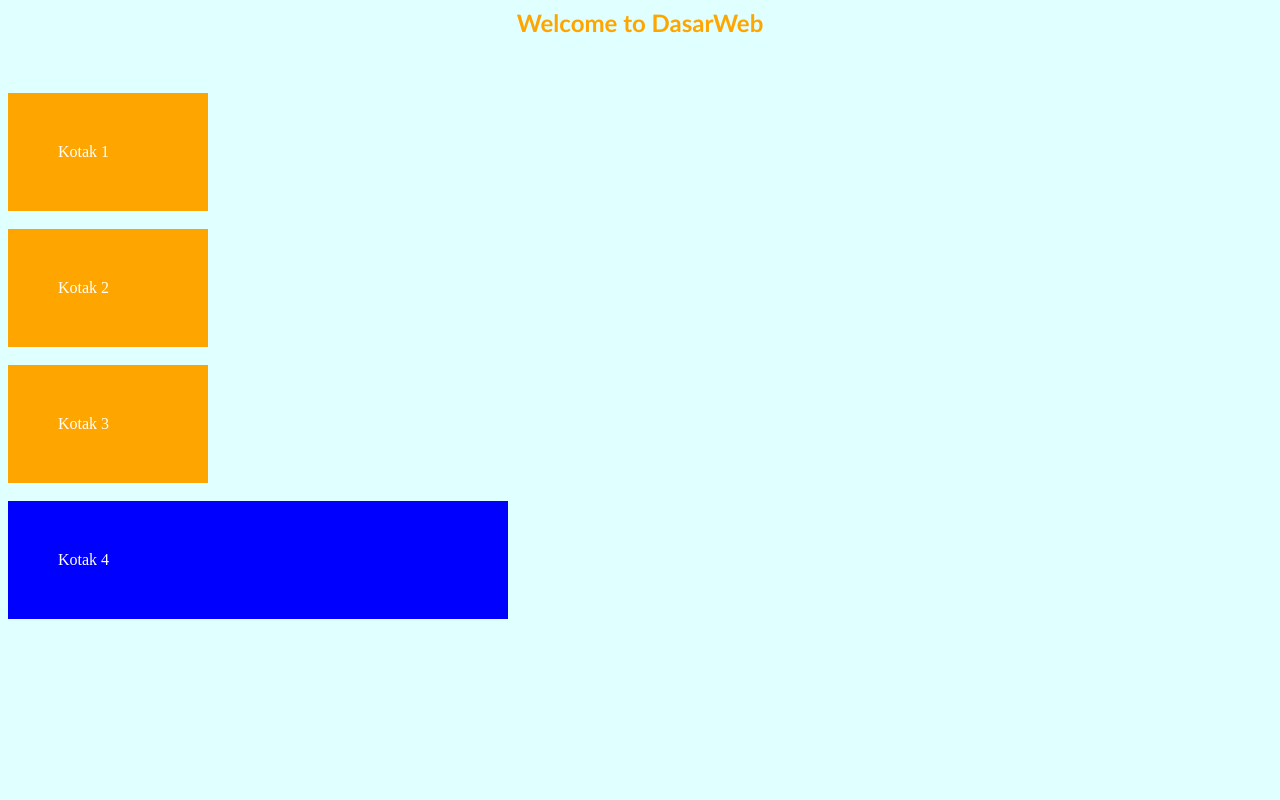
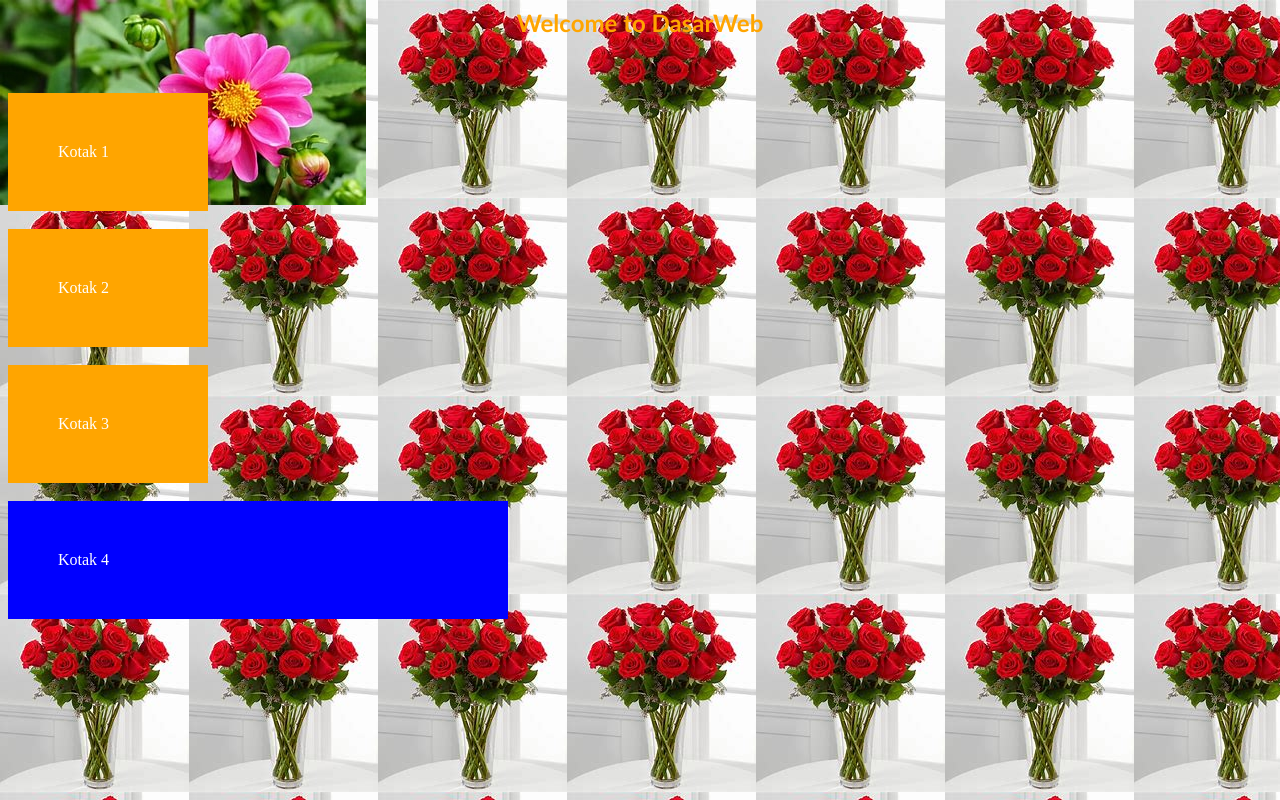
Before and after one commit to Fahrizp24/Desain-dan-Pemrograman-Web, a PHP site: page / in a window 1280 px wide. Run offline with PHP 8.4, Linux system fonts and the light colour scheme.

Commit message:
soal no3-no5

```diff
--- a/Pertemuan2/style.css
+++ b/Pertemuan2/style.css
@@ -19,6 +19,7 @@ h2{
 }
 
 body{
-    background-color: lightcyan;
+    background: url(bunga2.jpeg), url(bunga1.jpeg);
+    background-repeat: no-repeat,repeat;
     color: white;
 }
```
Also changed, not shown: Pertemuan2/bunga1.jpeg (added), Pertemuan2/bunga2.jpeg (added).
